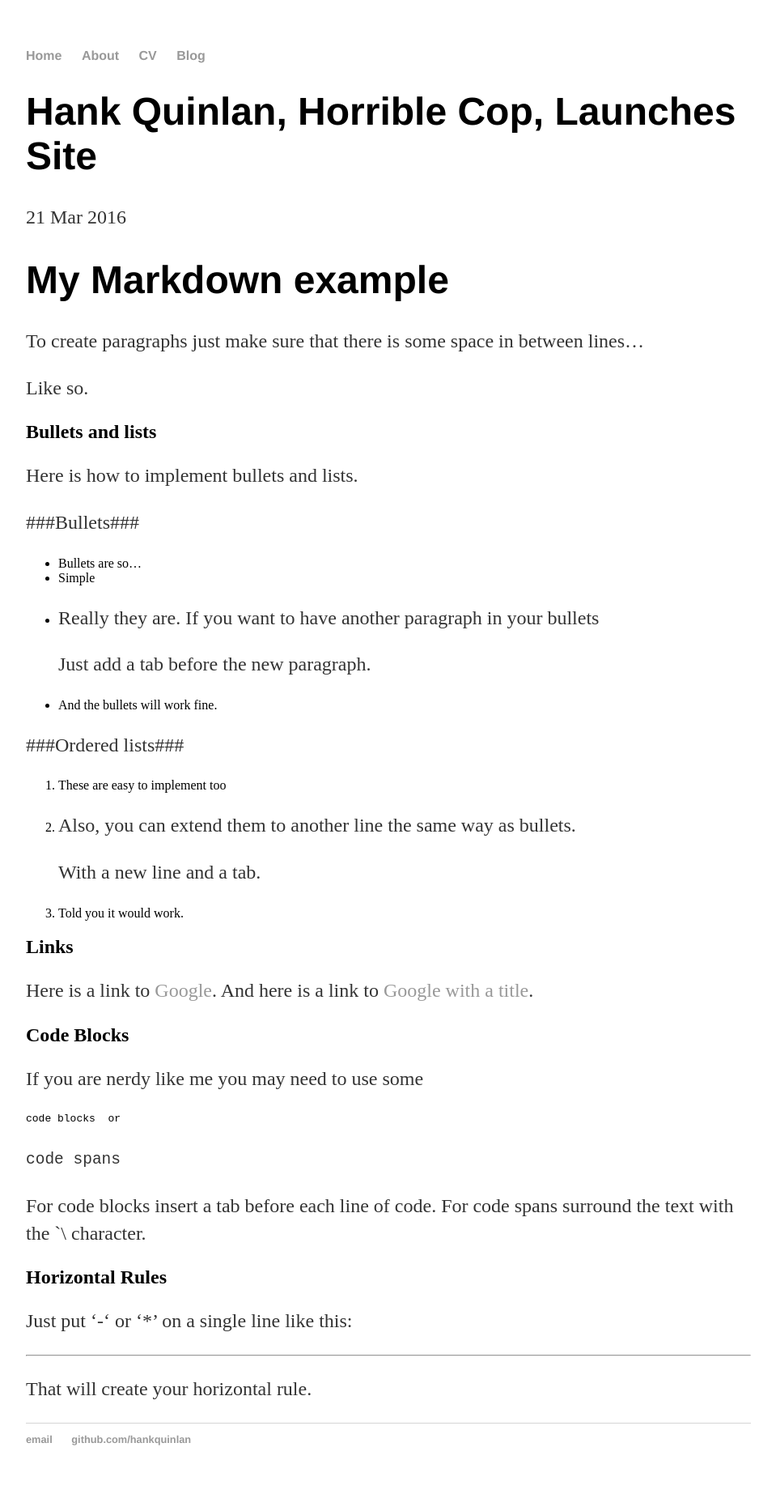
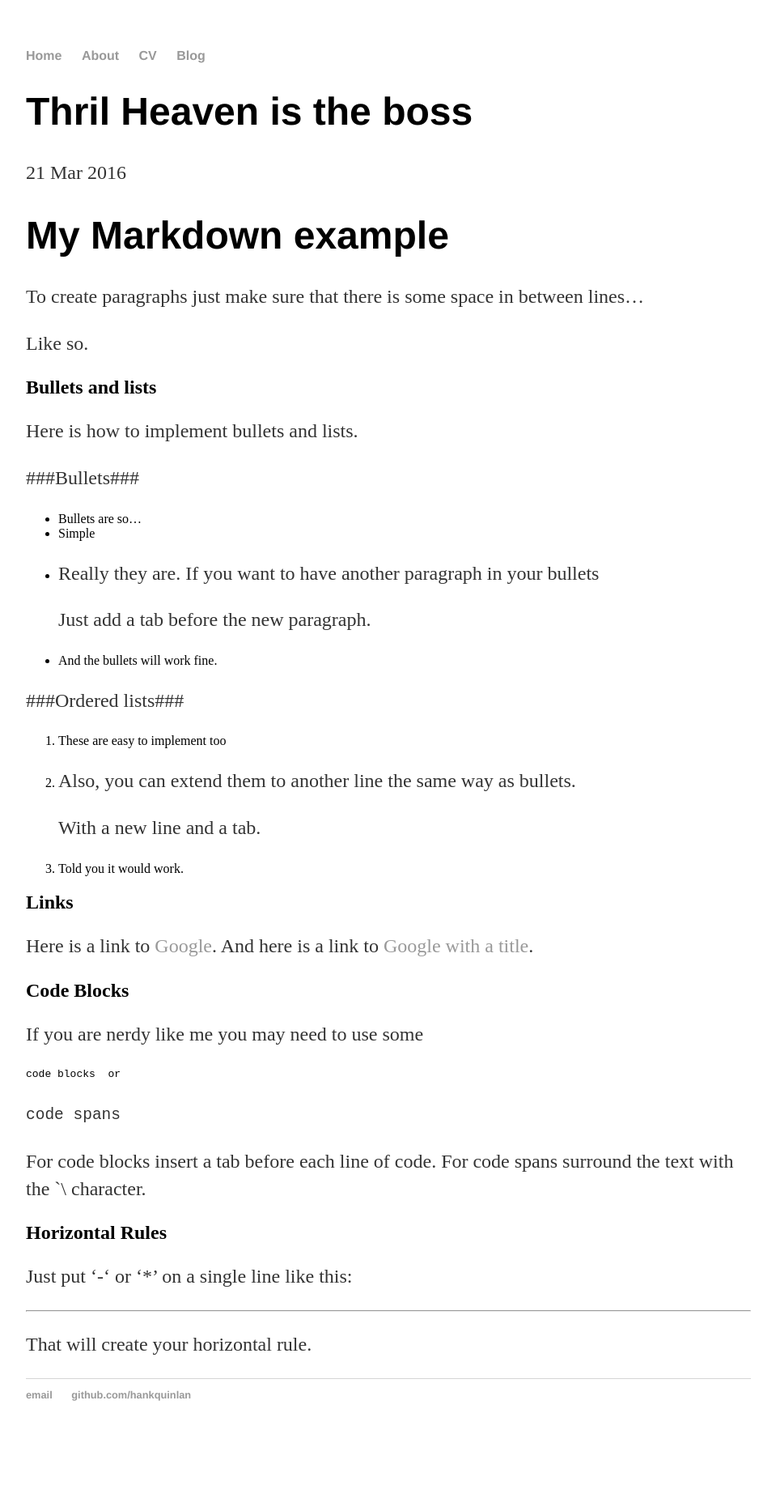
Before and after one commit to thrilheaven/duff, a Jekyll site: the page built from _posts/2016-03-21-willsstuff.md, in a window 1280 px wide. Shown: the whole page at 81% size, without its empty margins (160-1119 px from the left). Built offline with Jekyll 4.4.1, drawn with Linux system fonts in a browser that asks for light colours; after the commit the page ends 1790 px from its top, so only the background shows below that.

Commit message:
Update 2016-03-21-willsstuff.md

```diff
--- a/_posts/2016-03-21-willsstuff.md
+++ b/_posts/2016-03-21-willsstuff.md
@@ -1,6 +1,6 @@
 ---
 layout: post
-title: "Hank Quinlan, Horrible Cop, Launches Site"
+title: "Thril Heaven is the boss"
 date: 2016-03-21
 ---
 
```
